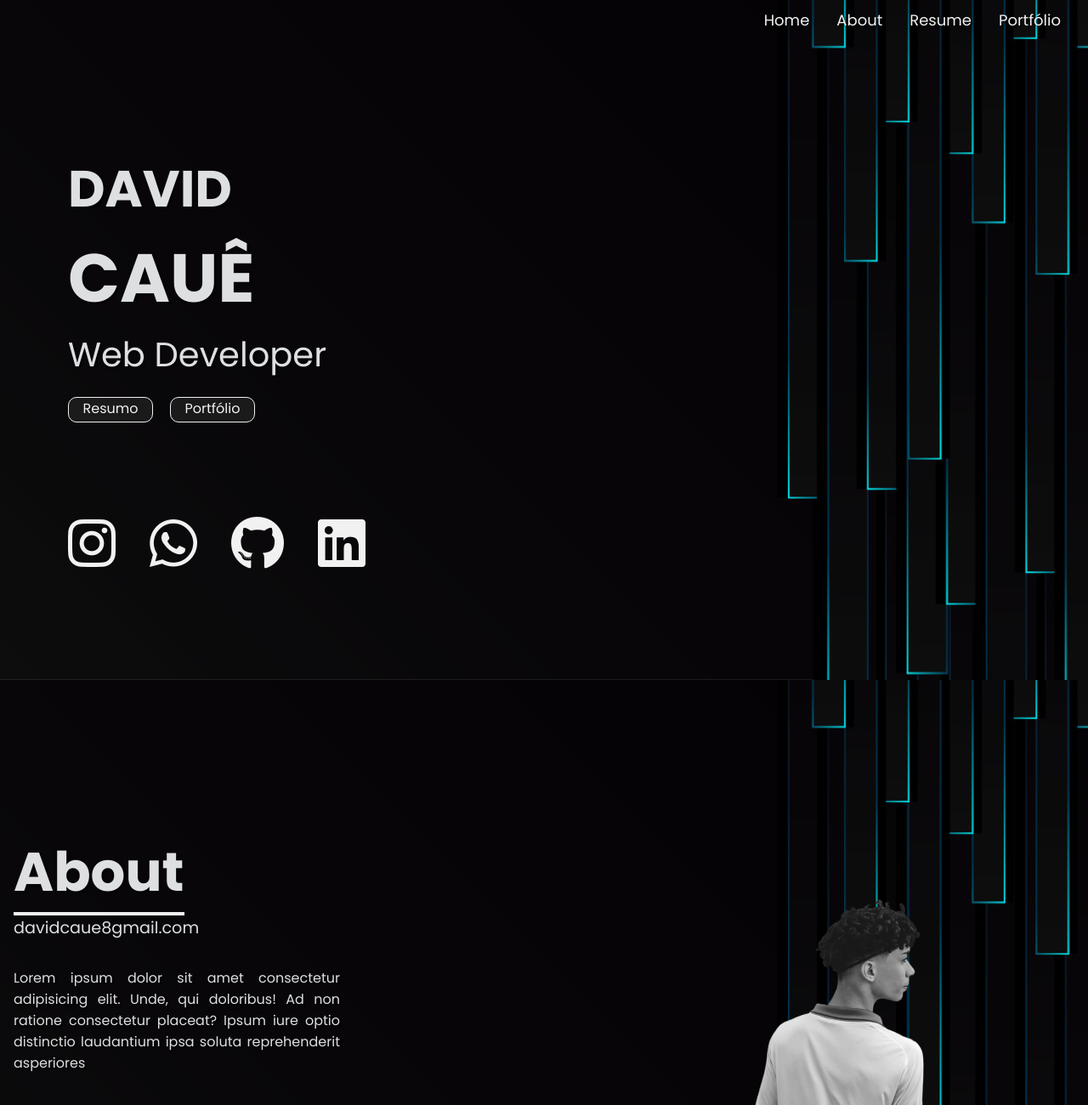
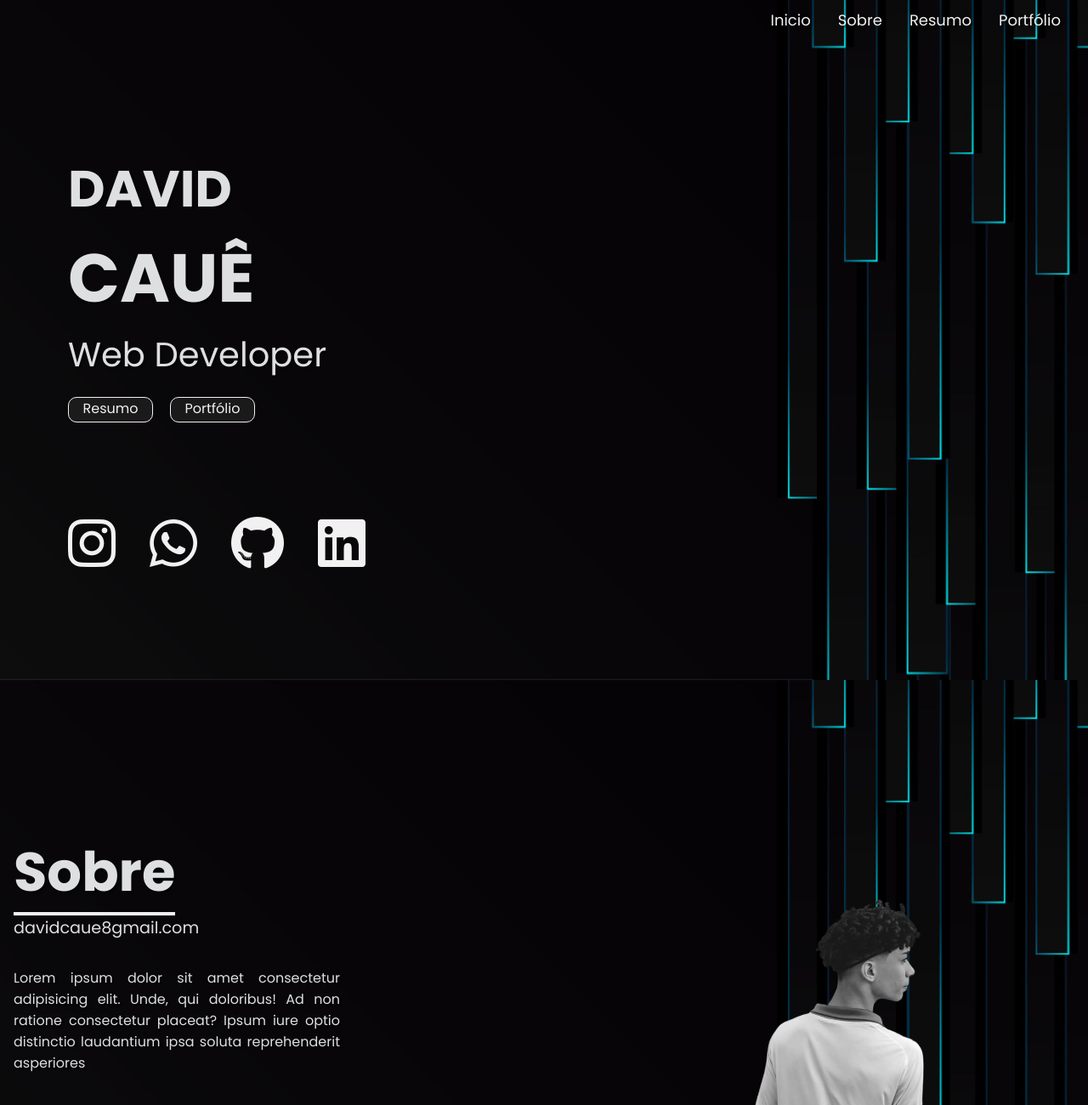
Before and after one commit to davidcaue12/Portfolio, a plain HTML site: page index.html in a window 1280 px wide. Shown: the top 1300 px of the page at 85% size. Drawn offline with Linux system fonts and the light colour scheme.

Commit message:
mudança para portugues

```diff
--- a/index.html
+++ b/index.html
@@ -13,9 +13,9 @@
         <header>
             <nav>
                 <ul class="nav-links">
-                    <li><a href="#">Home</a></li>
-                    <li><a href="#bg-02">About</a></li>
-                    <li><a href="#">Resume</a></li>
+                    <li><a href="#">Inicio</a></li>
+                    <li><a href="#bg-02">Sobre</a></li>
+                    <li><a href="#">Resumo</a></li>
                     <li><a href="#">Portfólio</a></li>
                 </ul>
                 <div class="contato">
@@ -74,7 +74,7 @@
             <div class="about">
                     <div class="about-text">
                         <h1 class="title">
-                            About
+                            Sobre
                         </h1>
                         <span>
                             davidcaue8gmail.com
--- a/style/style.css
+++ b/style/style.css
@@ -219,12 +219,13 @@ body{
 
     .nav-links a{
         color: #f1f1f1;
+        border-bottom:2px solid rgba(241, 241, 241, 0);
         text-shadow: var(--text-shadow);
     }
 
     .nav-links a:hover{
-        border-bottom:2px solid;
-        transition:  all ease;
+        border-bottom:2px solid rgb(241, 241, 241);
+        transition: 1.5s all ease;
 
     }
 
```
